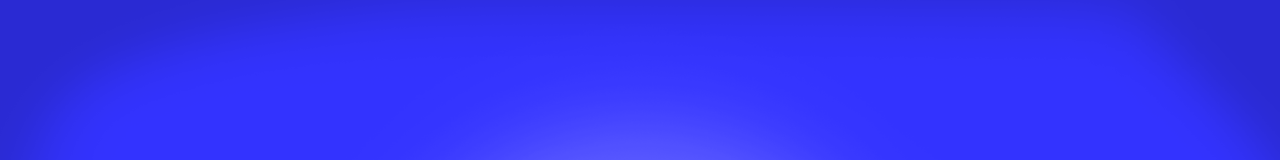
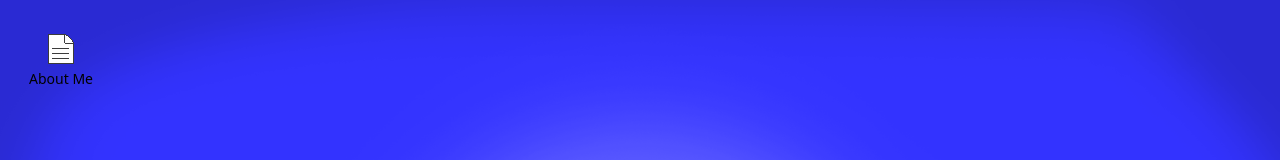
Before and after one commit to darwin-s/dan-s-portfolio, a Next.js app: page / in a window 1280 px wide. Shown: the top 160 px of the page. Built offline with nearby package versions, Linux system fonts and the light colour scheme.

Commit message:
Add desktop icons

```diff
--- /dev/null
+++ b/src/components/desktop/desktop-icon.tsx
@@ -0,0 +1,21 @@
+import Image from "next/image";
+
+type DesktopIconProps = {
+  iconUrl: string;
+  name: string;
+  size: number;
+};
+
+export default function DesktopIcon(props: DesktopIconProps) {
+  return (
+    <button
+      style={{ width: `${props.size}px`, height: `${props.size}px` }}
+      className="flex flex-col items-center justify-center gap-1 rounded-sm hover:bg-neutral-400/30 active:bg-neutral-600/45"
+    >
+      <Image src={props.iconUrl} width={32} height={32} quality={100} alt="" />
+      <span className="line-clamp-2 w-full text-center text-sm wrap-break-word">
+        {props.name}
+      </span>
+    </button>
+  );
+}
--- a/src/components/desktop/desktop.tsx
+++ b/src/components/desktop/desktop.tsx
@@ -1,8 +1,12 @@
 import Image from "next/image";
+import DesktopIcon from "@/components/desktop/desktop-icon";
+import { APP_REGISTRY } from "@/lib/app/app-registry";
 
 export default function Desktop() {
+  const ICON_SIZE_PX = 90;
+
   return (
-    <div className="absolute inset-0 -z-10 h-screen w-screen select-none">
+    <div className="absolute inset-0 h-screen w-screen select-none">
       <Image
         src="/wallpaper.png"
         fill
@@ -11,7 +15,22 @@ export default function Desktop() {
         loading="eager"
         className="-z-20 object-cover object-center"
       />
-      <div className="absolute"></div>
+      <div
+        style={{
+          gridTemplateRows: `repeat(auto-fill, ${ICON_SIZE_PX}px)`,
+          gridAutoColumns: `${ICON_SIZE_PX}px`,
+        }}
+        className="absolute inset-0 grid grid-flow-col justify-start gap-2 p-4"
+      >
+        {APP_REGISTRY.map((app) => (
+          <DesktopIcon
+            key={app.id}
+            iconUrl={app.iconUrl}
+            name={app.title}
+            size={ICON_SIZE_PX}
+          />
+        ))}
+      </div>
     </div>
   );
 }
```
